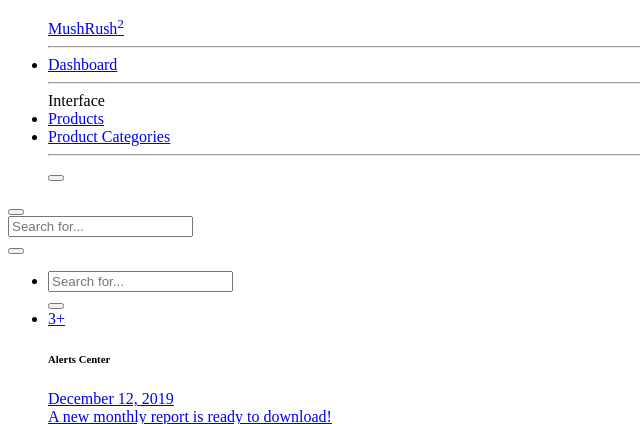
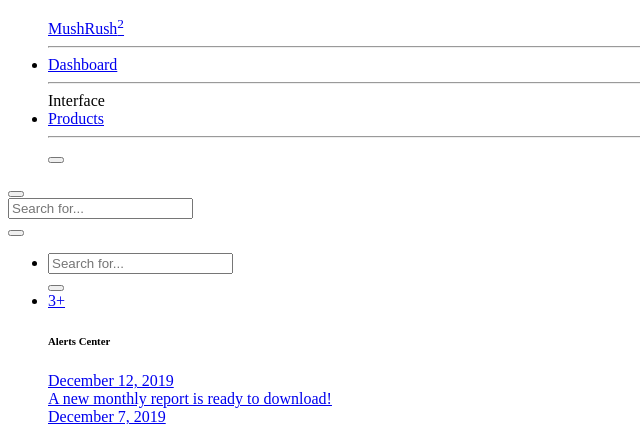
Before and after one commit to walumbe/Yii2-MushRush, a Yii app: template backend/views/site/index.php in a window 1280 px wide. Shown: the top 424 px of the page, without its empty margins (0-640 px from the left). Run offline with PHP 8.4 and a stand-in for Yii, Linux system fonts and the light colour scheme; the template is opened without the code that fills it, so the values that code supplies are empty; some libraries are stand-ins or nearby versions.

Commit message:
Remove categories from backend menu item

```diff
--- a/backend/views/layouts/main.php
+++ b/backend/views/layouts/main.php
@@ -63,13 +63,6 @@
         <a class="nav-link" href="<?php echo yii\helpers\Url::to(['/product/index']); ?>">
             <i class="fas fa-fw fa-chart-area"></i>
             <span>Products</span></a>
-    </li>
-
-    <!-- Nav Item - Tables -->
-    <li class="nav-item">
-        <a class="nav-link" href="tables.html">
-            <i class="fas fa-fw fa-table"></i>
-            <span>Product Categories</span></a>
     </li>
 
     <!-- Divider -->
--- a/frontend/config/main.php
+++ b/frontend/config/main.php
@@ -8,6 +8,7 @@
 
 return [
     'id' => 'app-frontend',
+    'name' => 'MushRush',
     'basePath' => dirname(__DIR__),
     'bootstrap' => ['log'],
     'controllerNamespace' => 'frontend\controllers',
--- a/frontend/views/layouts/main.php
+++ b/frontend/views/layouts/main.php
@@ -53,7 +53,7 @@
             . '</li>';
     }
     echo Nav::widget([
-        'options' => ['class' => 'navbar-nav'],
+        'options' => ['class' => 'navbar-nav ml-auto'],
         'items' => $menuItems,
     ]);
     NavBar::end();
```
